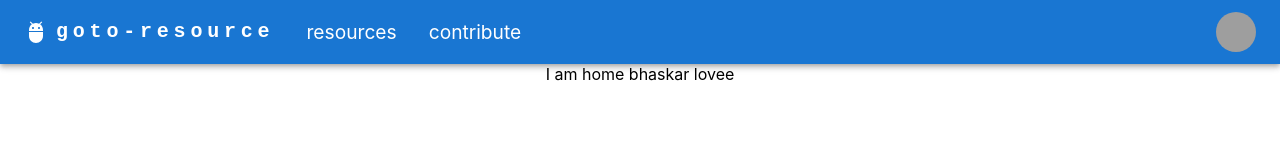
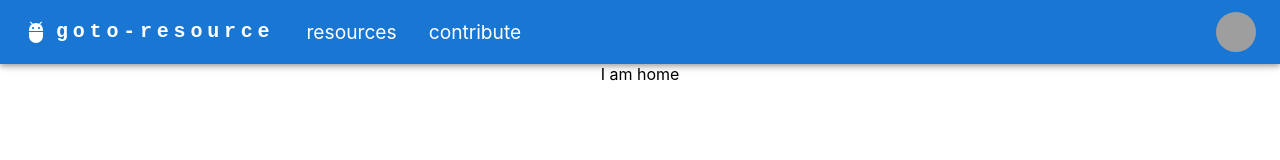
Before and after one commit to VenkataBhaskarr/goto-resource, a React (Create React App) app in the folder frontend/gotoresource/: page / in a window 1280 px wide. Shown: the top 160 px of the page. Built offline with nearby package versions, Linux system fonts and the light colour scheme; grey boxes are pictures that could not be loaded.

Commit message:
Update Home.js

```diff
--- a/frontend/gotoresource/src/components/Home.js
+++ b/frontend/gotoresource/src/components/Home.js
@@ -1,7 +1,7 @@
 export default function Home(){
     return(
         <div>
-            I am home bhaskar lovee
+            I am home
         </div>
     )
 }
```
